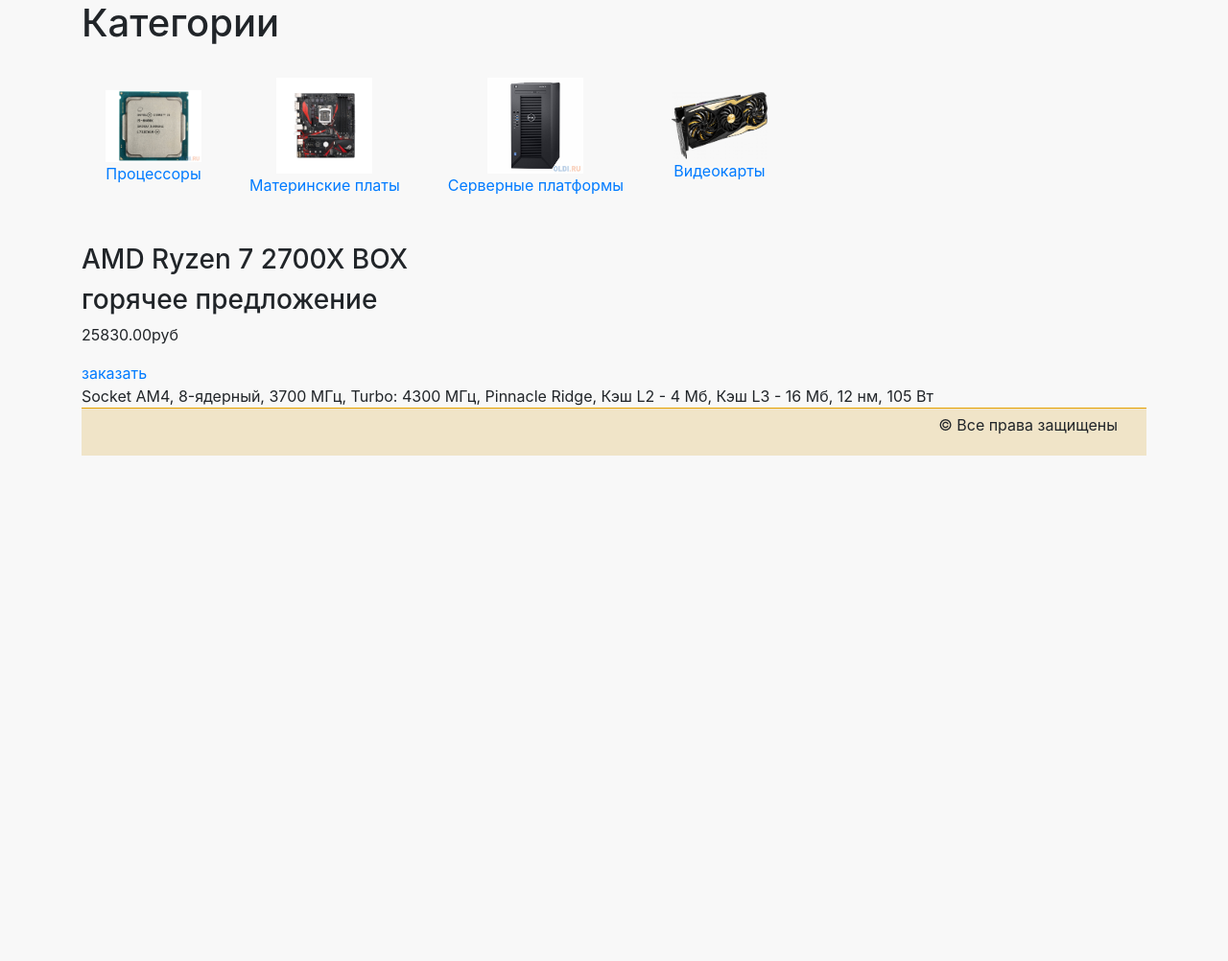
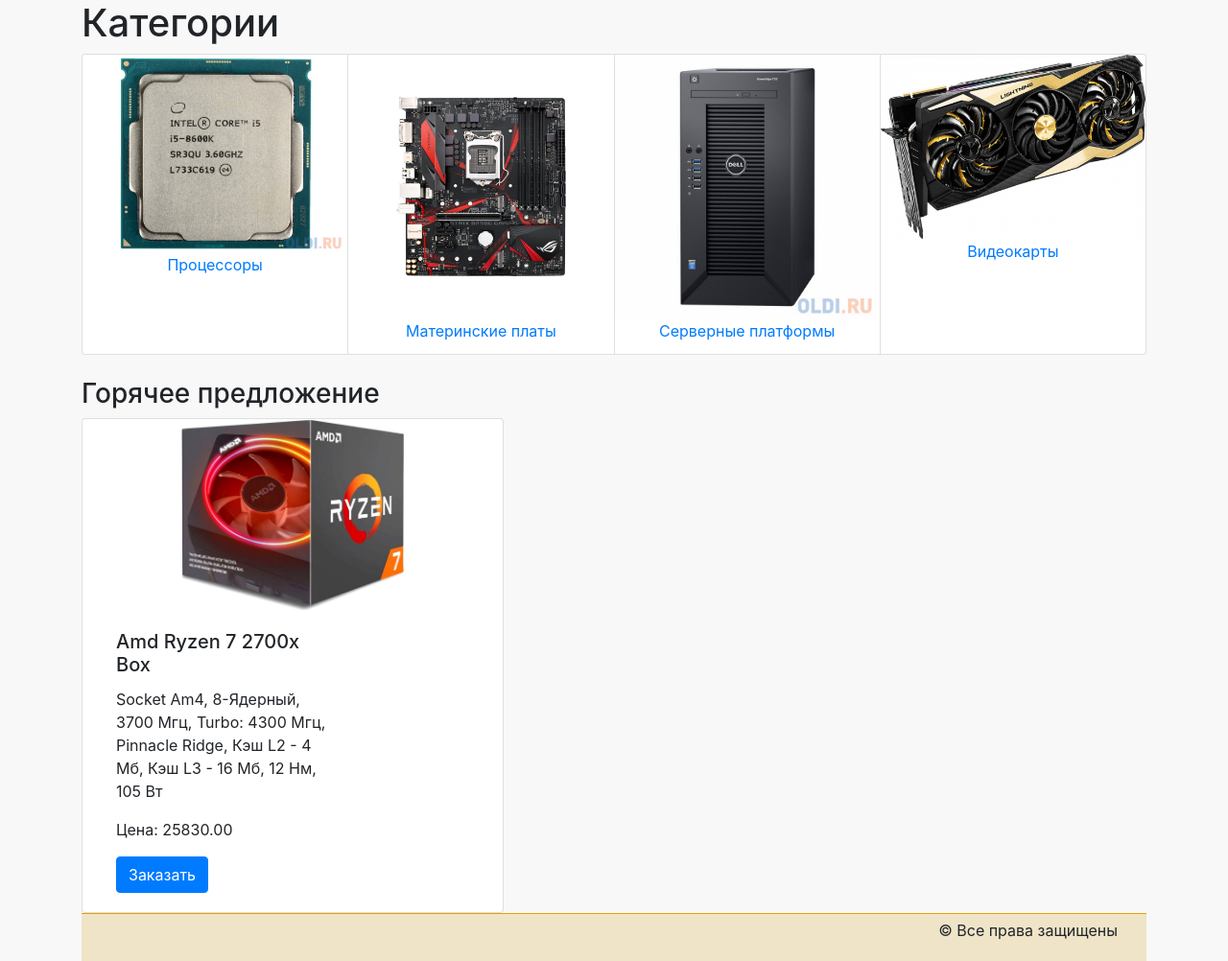
Before and after one commit to aleshkashell/geekbrains_django_2, a Django app: page /products/ in a window 1280 px wide. Shown: the part 50-1052 px from the top of the page at 96% size. Before the commit the page ends 525 px from the top, so only its background shows below. Run offline with Django 3.2, Linux system fonts and the light colour scheme; data comes from the database, SQL or seed files in the repository; both versions use the stored data as it was after the commit; parts of the project's set-up code (start-up, migrations or seed data) failed here and were passed over; some libraries are stand-ins or nearby versions.

Commit message:
fix ui for hot product

```diff
--- a/geekshop/mainapp/templates/mainapp/catalog.html
+++ b/geekshop/mainapp/templates/mainapp/catalog.html
@@ -8,23 +8,30 @@
 {% block content %}
 <h1>{{ title }}</h1>
 <div class="catalog">
+  <div class="card-group">
     {% for category in categories %}
-        <div class="block">
-            <a href="{% url 'products:category' category.id %}"><img src="/media/{{ category.image }}" alt="{{ category.name }}" width="100"></a>
-            <a href="{% url 'products:category' category.id %}" class="caption">{{ category.name }}</a>
+        <div class="card">
+            <a href="{% url 'products:category' category.id %}"><img class="card-img-top" src="/media/{{ category.image }}" alt="{{ category.name }}" width="100"></a>
+            <a href="{% url 'products:category' category.id %}" class="card-title text-center">{{ category.name }}</a>
         </div>
     {% endfor %}
+  </div>
 </div>
 <br>
 <div class="description">
-        <h3 class="big-bold">{{ hot_product.name }}</h3>
-        <h3 class="red">горячее предложение</h3>
-        <p class="price">{{ hot_product.price }} <span>руб</span></p>
-        <a href="{% url 'basket:add' hot_product.pk %}" class="red-button">
-          заказать <i class="fa fa-chevron-right" aria-hidden="true"></i>
-        </a>
-        <div class="description-text">
-          {{ hot_product.description }}
+        <h3 class="red">Горячее предложение</h3>
+        <div class="card" style="max-width: 440px">
+          <div class="text-center">
+            <a href="{% url 'products:product' hot_product.id %}"><img class="card-img-center" src="/media/{{ hot_product.image }}" alt="{{ hot_product.name }}" style="height: 200px; width: auto"></a>
+          </div>
+          <div class="col-md-8">
+            <div class="card-body">
+              <h5 class="card-title">{{ hot_product.name|title }}</h5>
+              <p class="card-text">{{ hot_product.short_desc|title }}</p>
+              <p class="card-text">Цена: {{ hot_product.price }}</p>
+              <a class="btn btn-primary" href="{% url 'basket:add' hot_product.pk %}" role="button">Заказать</a>
+            </div>
+          </div>
         </div>
 </div>
 
```
Also changed, not shown: geekshop/db.sqlite3.
